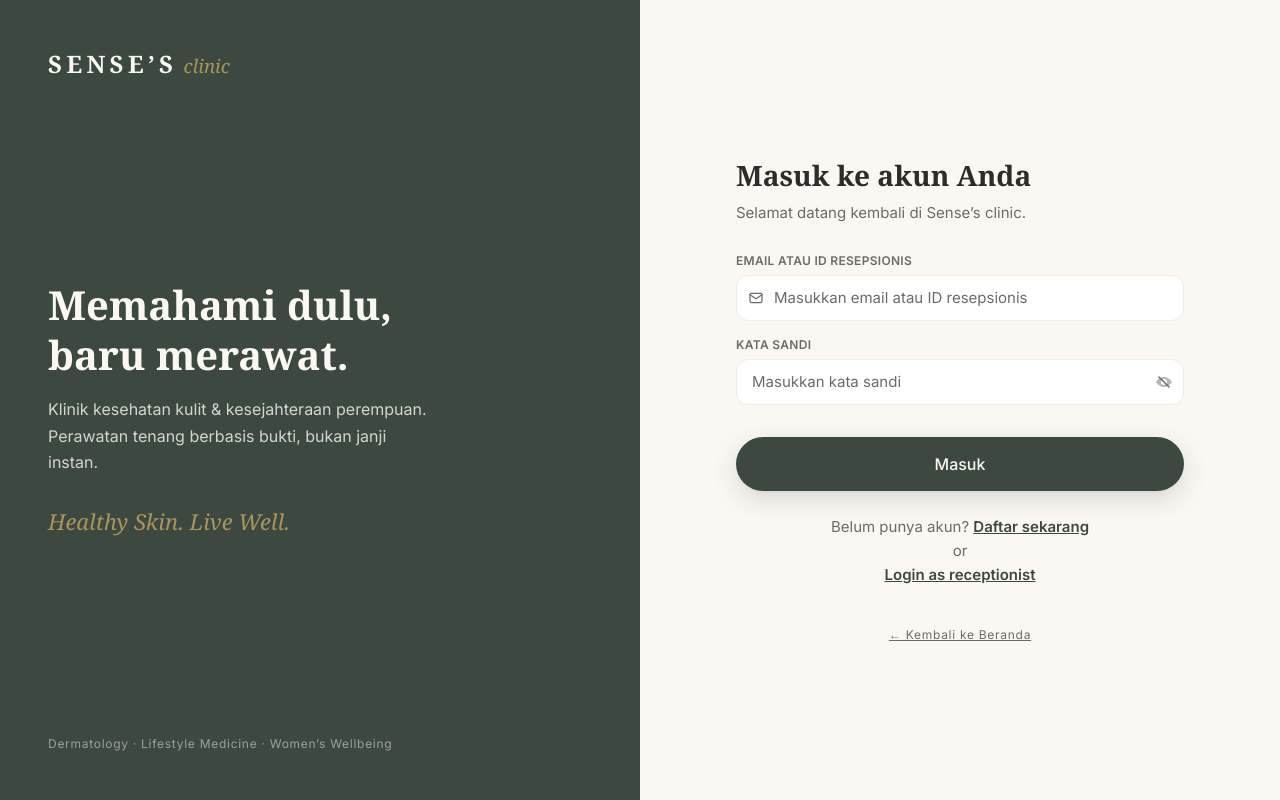
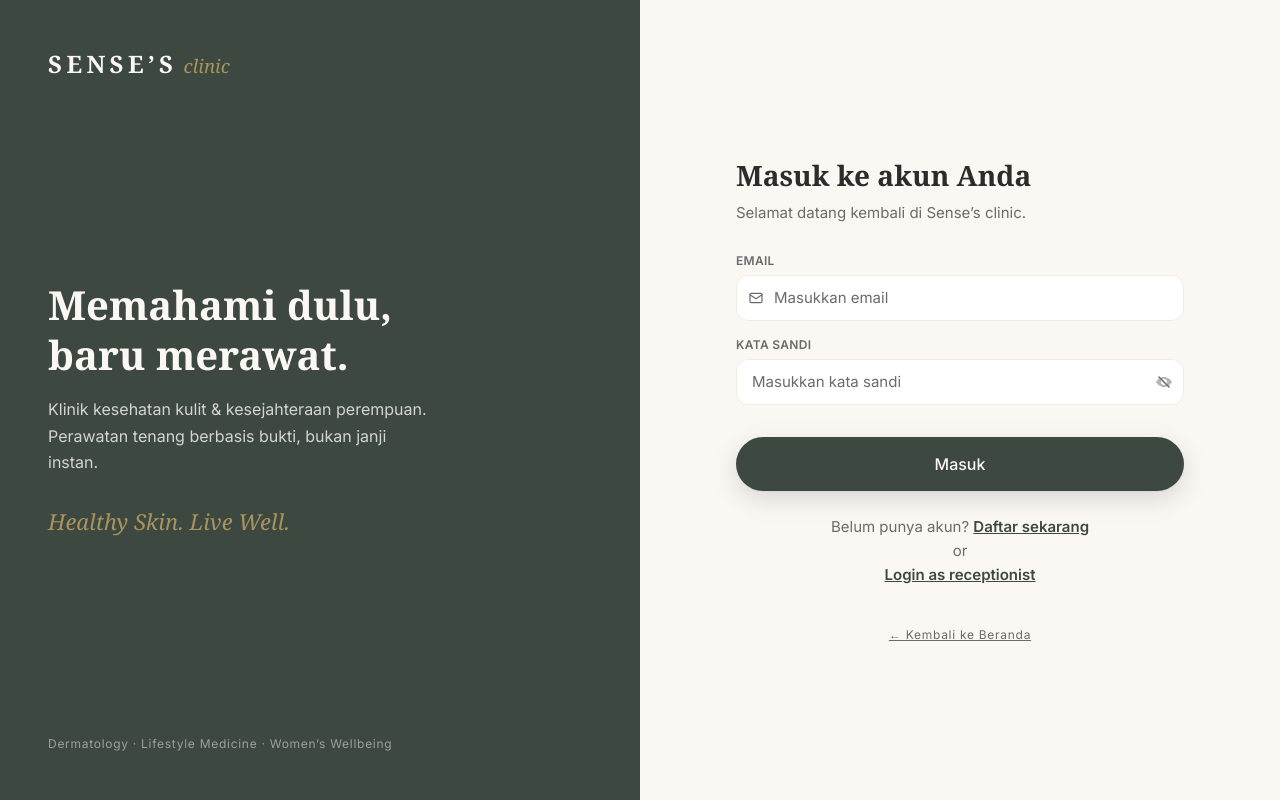
Before and after one commit to naycaaido/senses-app, a React (Vite) app in the folder frontend/: page /login in a window 1280 px wide. Built offline with nearby package versions, Linux system fonts and the light colour scheme; no server answers.

Commit message:
fix: no showing biodata

```diff
--- a/frontend/src/app/router.jsx
+++ b/frontend/src/app/router.jsx
@@ -70,9 +70,7 @@ export default function AppRouter() {
         path='/resepsionis'
         element={
           <ProtectedRoute allowedRoles={["resepsionis"]}>
-            <StoreProvider>
-              <ReceptionistLayout />
-            </StoreProvider>
+            <ReceptionistLayout />
           </ProtectedRoute>
         }
       >
--- a/frontend/src/features/public/pages/BiodataPage.jsx
+++ b/frontend/src/features/public/pages/BiodataPage.jsx
@@ -1,4 +1,4 @@
-import { useState } from "react";
+import { useState, useEffect } from "react";
 import { useNavigate } from "react-router-dom";
 import { completePatientProfile } from "../../../shared/services/authApi.js";
 import {
@@ -11,29 +11,7 @@ import { ApiError } from "../../../shared/utils/api.js";
 
 export default function BiodataPage() {
   const navigate = useNavigate();
-
-  const token = getToken();
-  const sessionUser = getAuthUser();
-
-  if (!token || !sessionUser) {
-    navigate("/login", { replace: true });
-    return null;
-  }
-
-  if (sessionUser.role !== "resepsionis") {
-    clearAuthSession();
-    navigate("/login", { replace: true });
-    return null;
-  }
-
-  if (sessionUser.profil_lengkap) {
-    navigate("/pasien/beranda", { replace: true });
-    return null;
-  }
-
-  const displayEmail =
-    sessionUser.email || localStorage.getItem("pendingProfileEmail") || "";
-
+  const [ready, setReady] = useState(false);
   const [phone, setPhone] = useState("");
   const [gender, setGender] = useState("");
   const [birthPlace, setBirthPlace] = useState("");
@@ -47,6 +25,36 @@ export default function BiodataPage() {
   const [loading, setLoading] = useState(false);
   const [error, setError] = useState("");
   const [success, setSuccess] = useState(false);
+
+  useEffect(() => {
+    const token = getToken();
+    const sessionUser = getAuthUser();
+
+    if (!token || !sessionUser) {
+      navigate("/login", { replace: true });
+      return;
+    }
+
+    if (sessionUser.role !== "pasien") {
+      clearAuthSession();
+      navigate("/login", { replace: true });
+      return;
+    }
+
+    if (sessionUser.profil_lengkap) {
+      navigate("/pasien/beranda", { replace: true });
+      return;
+    }
+
+    setReady(true);
+  }, [navigate]);
+
+  if (!ready) return null;
+
+  const sessionUser = getAuthUser();
+
+  const displayEmail =
+    sessionUser.email || localStorage.getItem("pendingProfileEmail") || "";
 
   async function handleSubmit(e) {
     e.preventDefault();
--- a/frontend/src/features/public/pages/LoginPage.jsx
+++ b/frontend/src/features/public/pages/LoginPage.jsx
@@ -169,7 +169,7 @@ export default function LoginPage() {
                 className='mb-1.5 block text-xs font-semibold uppercase leading-4 tracking-[0.025em] text-[#6b6b6b]'
                 htmlFor='identifierLogin'
               >
-                Email atau ID Resepsionis
+                Email
               </label>
               <div className='relative'>
                 <img
@@ -181,7 +181,7 @@ export default function LoginPage() {
                   className='h-[46px] w-full rounded-xl border border-[#f0ede7] bg-white py-[11px] pl-[37px] pr-[15px] text-[15px] leading-6 text-[#2c2c2c] outline-none placeholder:text-[#6b6b6b] focus:border-[#3d4940]'
                   id='identifierLogin'
                   type='text'
-                  placeholder='Masukkan email atau ID resepsionis'
+                  placeholder='Masukkan email'
                   value={identifierLogin}
                   onChange={(e) => setIdentifierLogin(e.target.value)}
                   autoComplete='username'
```
